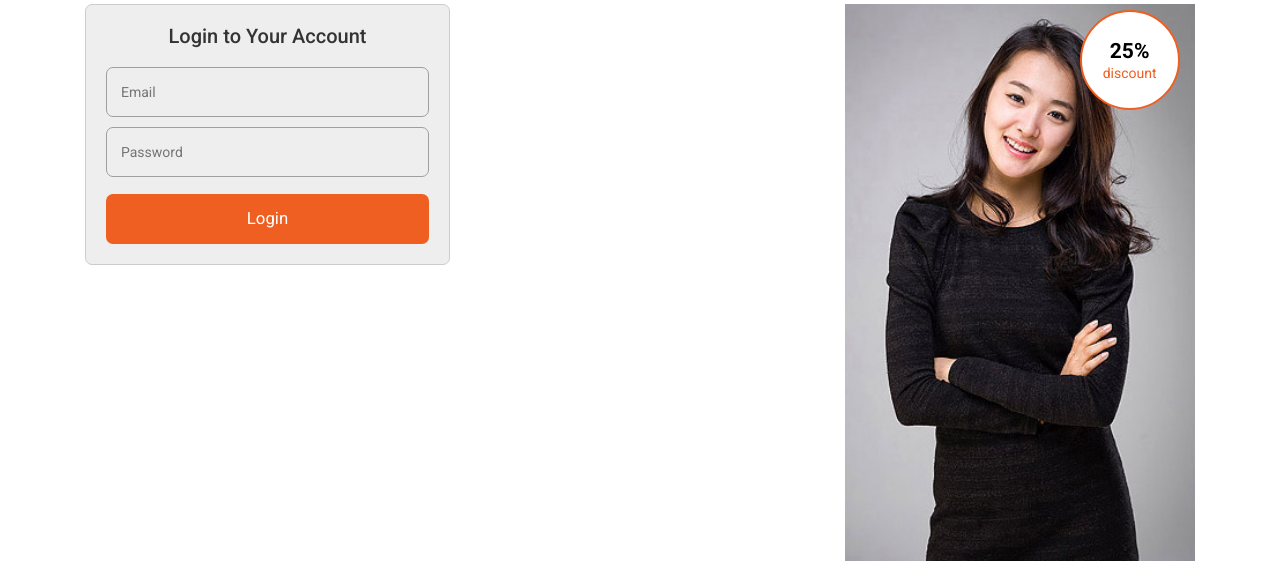
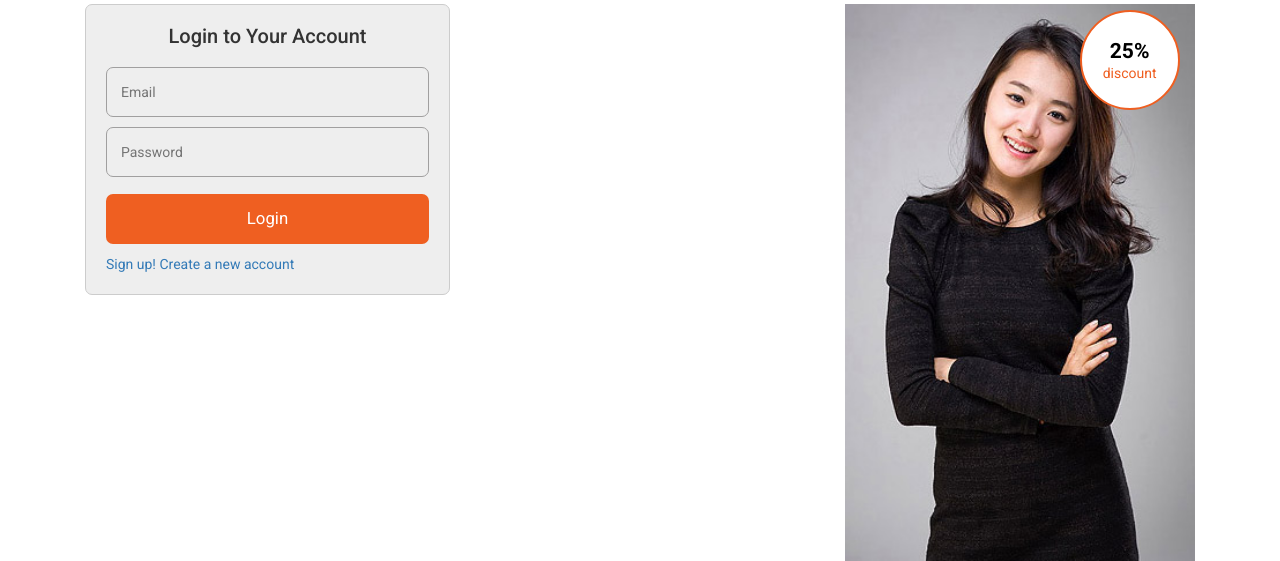
Before and after one commit to bass404/torpedo, a Flask app: page /login in a window 1280 px wide. Shown: the part 206-767 px from the top of the page. Run offline with Flask 2, Linux system fonts and the light colour scheme; some libraries are stand-ins or nearby versions.

Commit message:
Login link fix

```diff
--- a/torpedo/templates/users/login.html
+++ b/torpedo/templates/users/login.html
@@ -15,7 +15,8 @@
                         <input type="password" class="login-form-radius" name="password" required
                                placeholder="Password">
 
-                        <input type="submit" style="border-radius:7px; width:100%; height:50px" value="Login">
+                        <input type="submit" style="border-radius:7px; width:100%; height:50px; margin-bottom:10px;" value="Login">
+                        <a style="text-slign:center;" href="{{ url_for('signup') }}">Sign up! Create a new account</a>
                     </form>
                 </div>
             </div>
@@ -25,7 +26,7 @@
                 <div class="five">
                     <h2>25% </h2><span>discount</span>
                 </div>
-                <a href="register.html" class="create">Create an account</a>
+                <a href="{{ url_for('signup') }}" class="create">Create an account</a>
                 <div class="clearfix"></div>
             </div>
             <div class="clearfix"></div>
```
